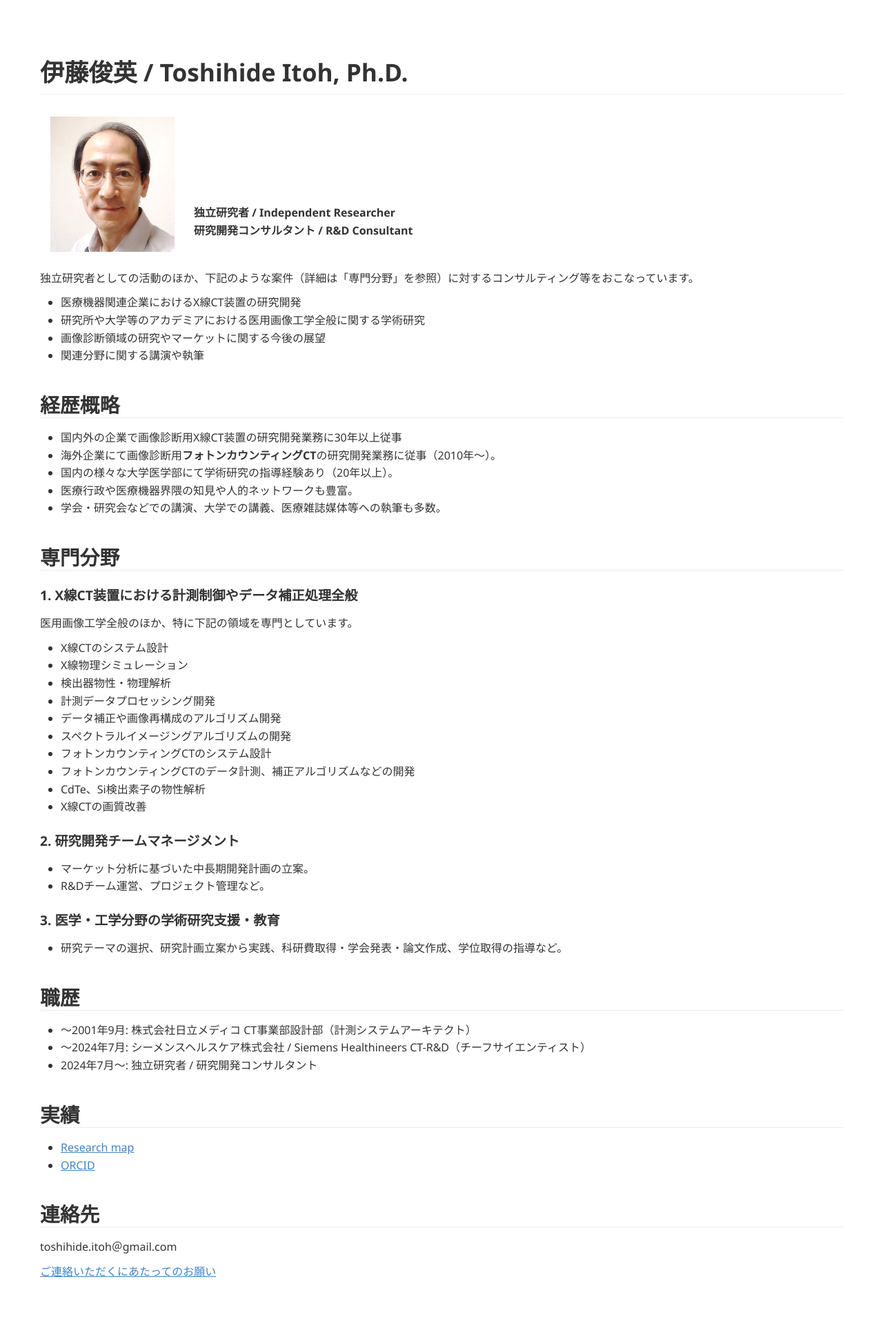
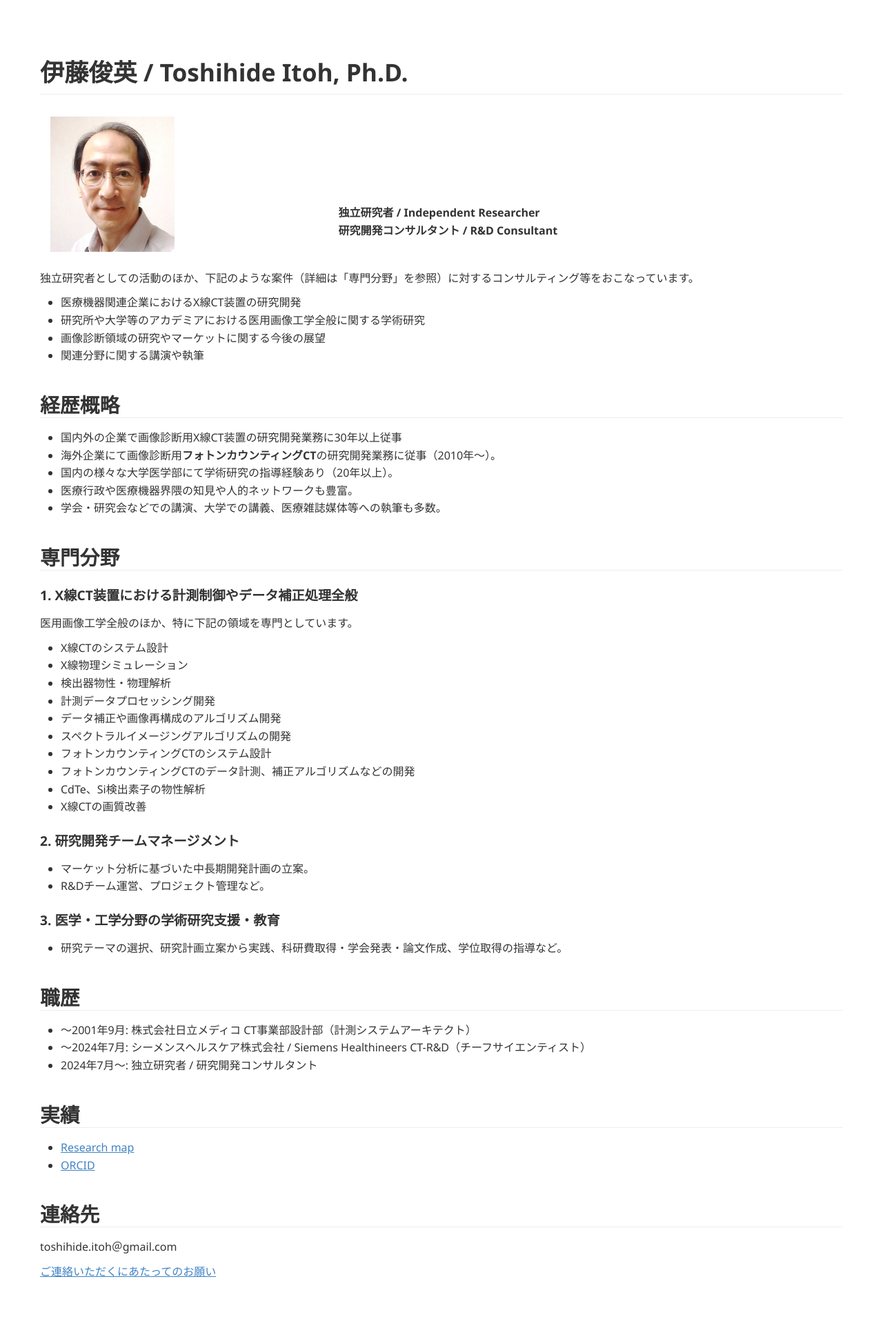
Before and after one commit to tnitoh/tnitoh.github.io, a Jekyll site: the page built from index.md, in a window 1280 px wide. Shown: the whole page at 69% size. Built offline with Jekyll 4.4.1, drawn with Linux system fonts in a browser that asks for light colours; Markdown is read by kramdown in place of the engine named in the settings.

Commit message:
Update index.md

```diff
--- a/index.md
+++ b/index.md
@@ -5,11 +5,11 @@ title: Website of Toshihide Itoh
 
 # 伊藤俊英 / Toshihide Itoh, Ph.D.
 
-<table><tr>
+<table width='90%'><tr>
     <td>
         <img src='toshi_itoh.png' width='180px'>
     </td>
-    <td valign='bottom'>
+    <td width='600px' valign='bottom'>
         <b>独立研究者 / Independent Researcher</b><br>
         <b>研究開発コンサルタント / R&D Consultant</b><br>
         <br>
```
